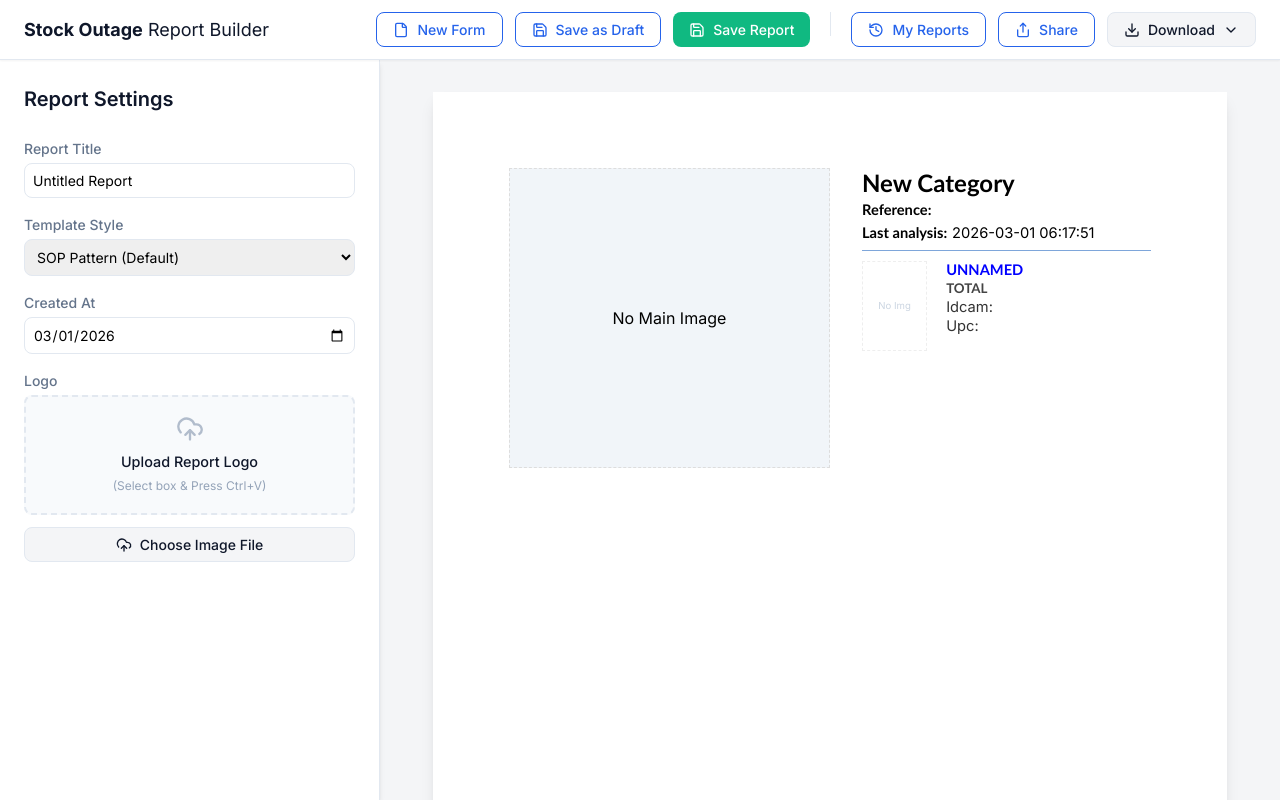
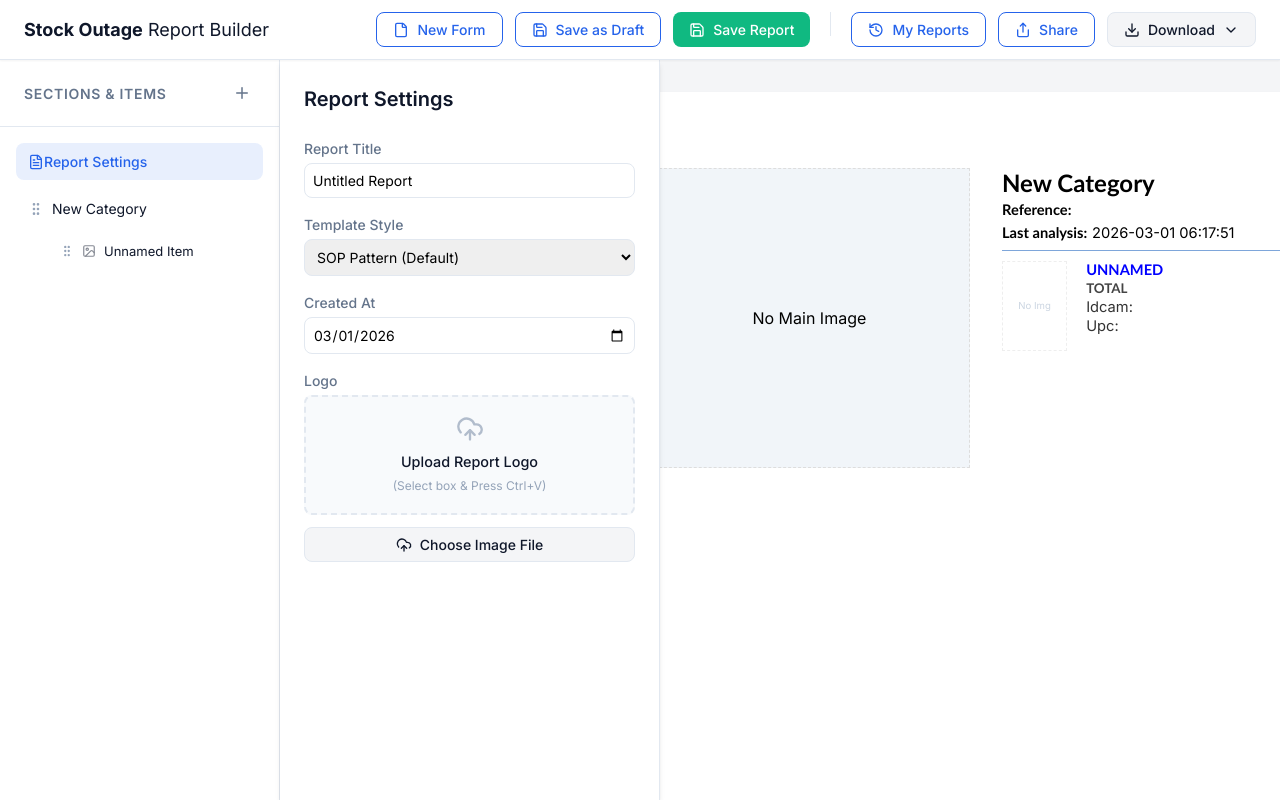
Before and after one commit to shivakrishna69/pdf-maker, a React (Vite) app: page / in a window 1280 px wide. Built offline with nearby package versions, Linux system fonts and the light colour scheme.

Commit message:
Restore sidebar and fix imports

```diff
--- a/src/App.tsx
+++ b/src/App.tsx
@@ -2,7 +2,6 @@ import { BrowserRouter, Routes, Route, useParams } from 'react-router-dom';
 import { useEffect, useState } from 'react';
 import { Layout } from './components/Layout/Layout';
 import { useReportStore } from './store/useReportStore';
-import { Editor } from './components/Editor/Editor';
 import { Preview } from './components/Preview/Preview';
 
 const SharedReportViewer = () => {
@@ -72,18 +71,7 @@ function AppContent() {
 
   return (
     <Routes>
-      <Route path="/" element={
-        <Layout>
-          <div className="layout-editor">
-            <Editor />
-          </div>
-          <div className="layout-preview-wrapper" onClick={() => useReportStore.getState().setActiveIds(null, null)}>
-            <div onClick={e => e.stopPropagation()}>
-              <Preview />
-            </div>
-          </div>
-        </Layout>
-      } />
+      <Route path="/" element={<Layout />} />
       <Route path="/share/:slug" element={<SharedReportViewer />} />
     </Routes>
   );
```
